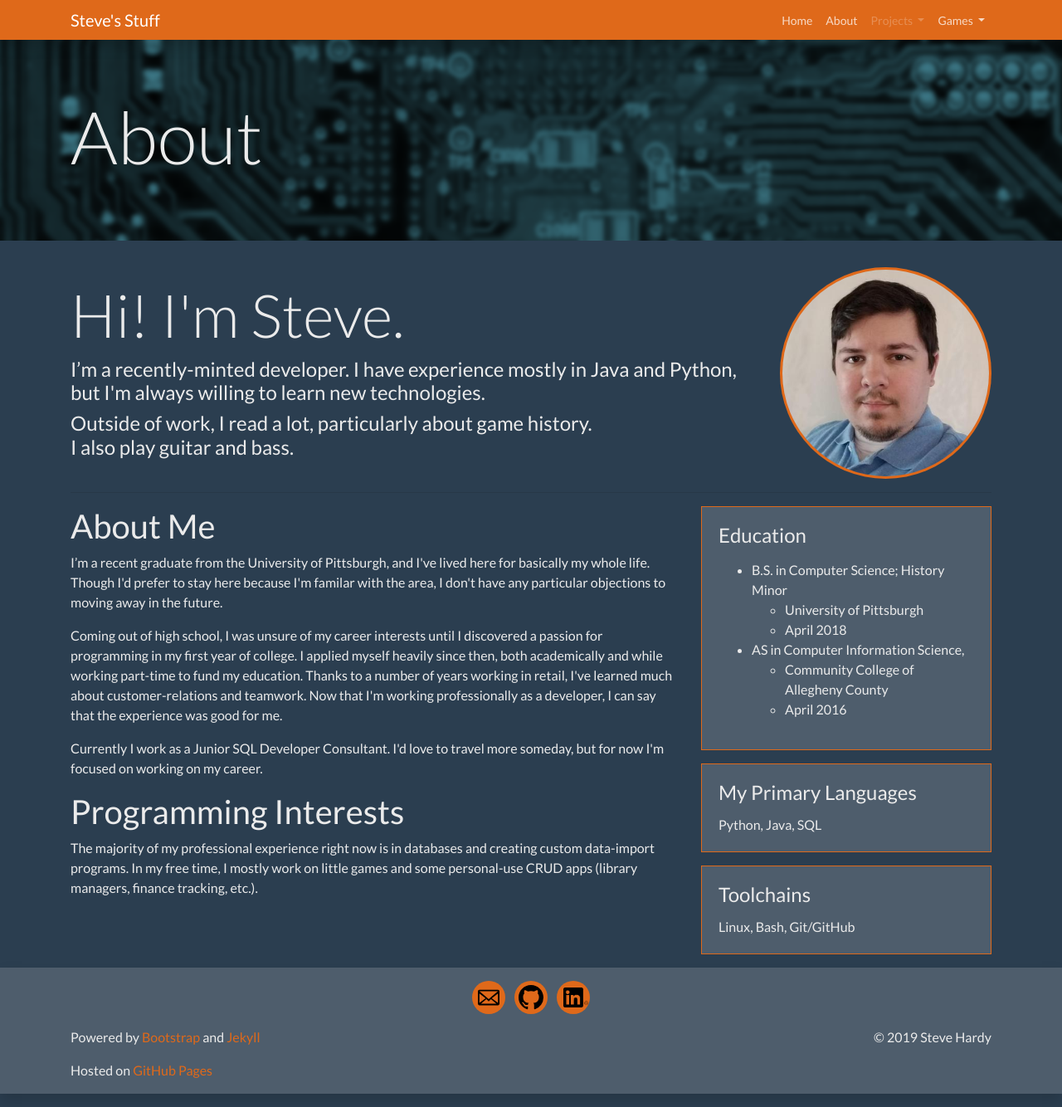
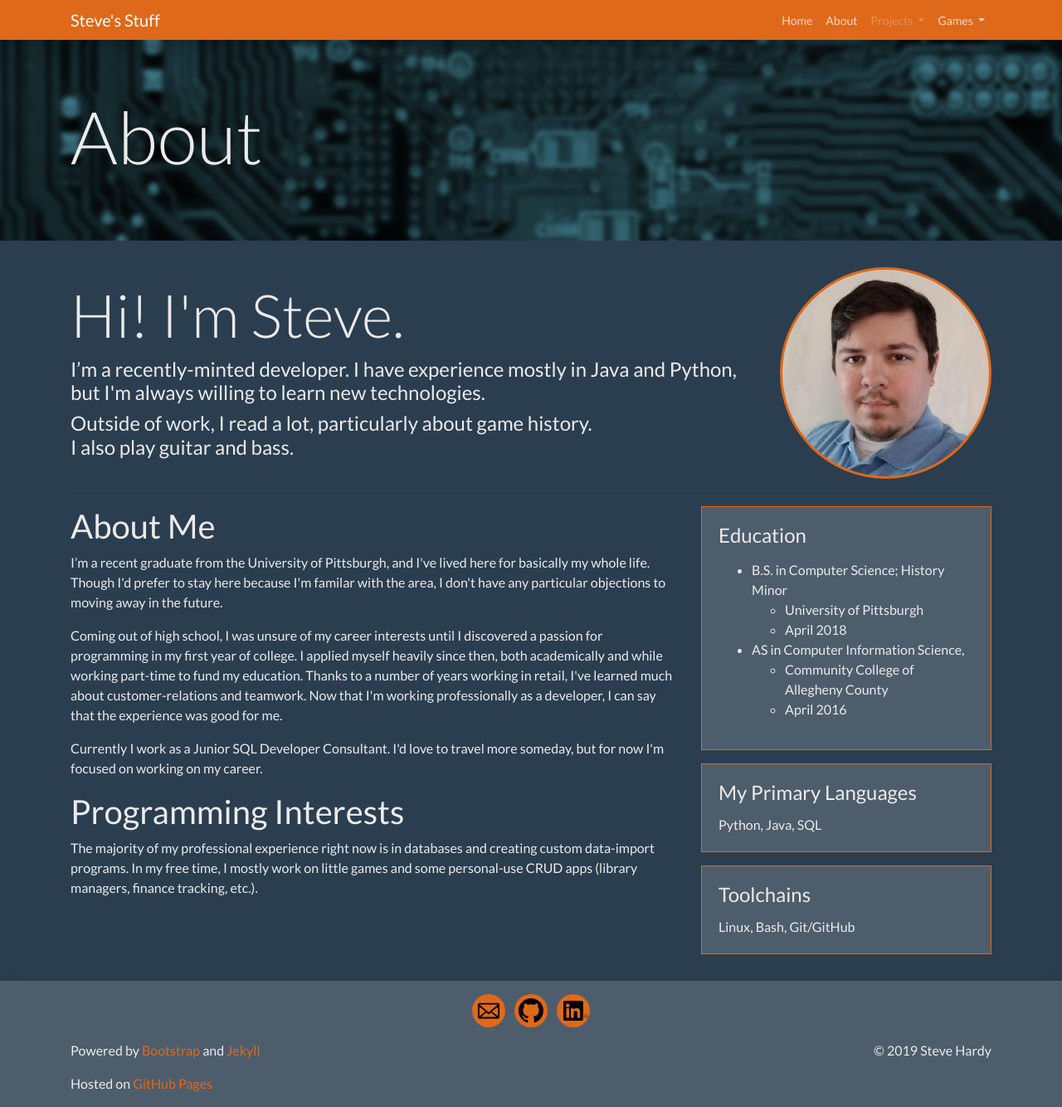
Before and after one commit to stevehardy325/stevehardy325.github.io, a Jekyll site: the page built from about.html, in a window 1280 px wide. Shown: the whole page at 83% size. Built offline with Jekyll 4.4.1, drawn with Linux system fonts in a browser that asks for light colours; nearby versions of some CDN libraries; a style sheet for code colours, icons or effects is not loaded.

Commit message:
Add bottom margin

```diff
--- a/_layouts/default.html
+++ b/_layouts/default.html
@@ -25,7 +25,7 @@
 </div>
 
 
-<div class="container flex-contents">
+<div class="container flex-contents" style="margin-bottom:1em;">
   <main class="content">
     {{ content }}
   </main>
```
